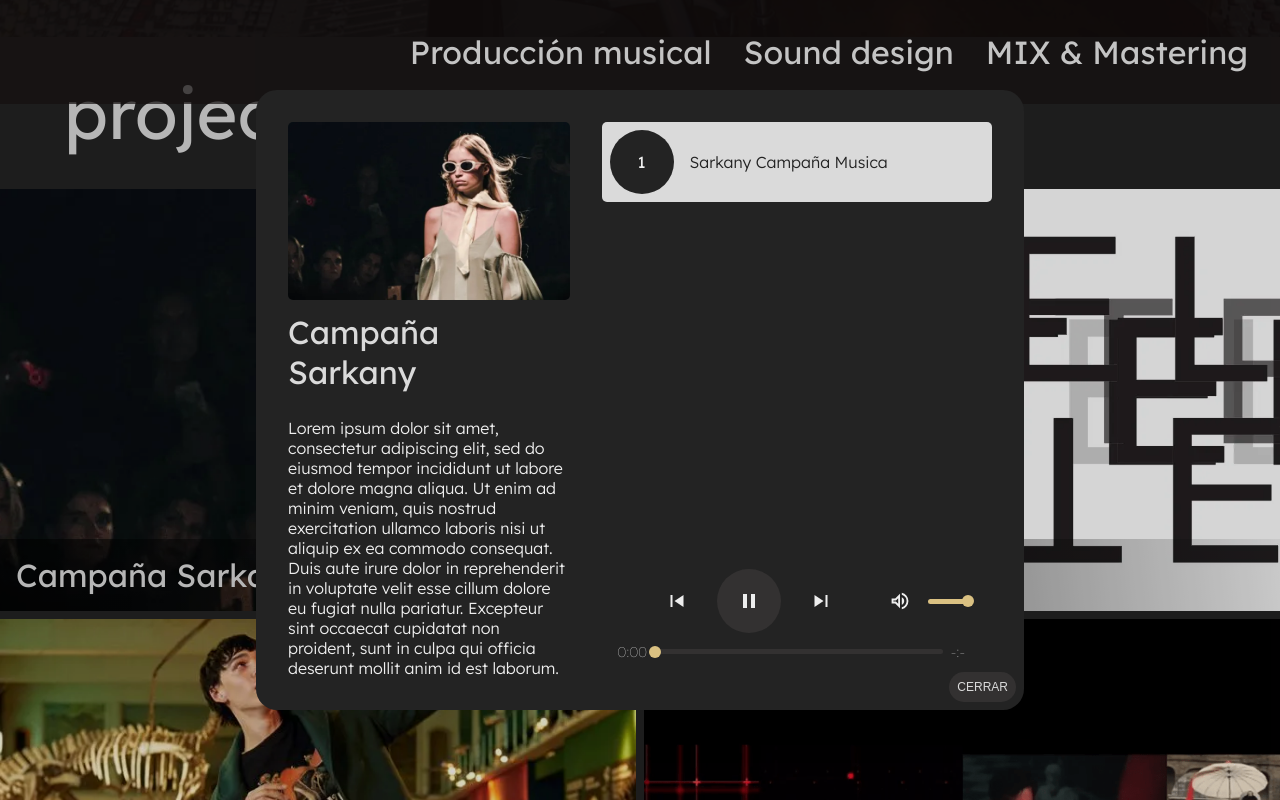
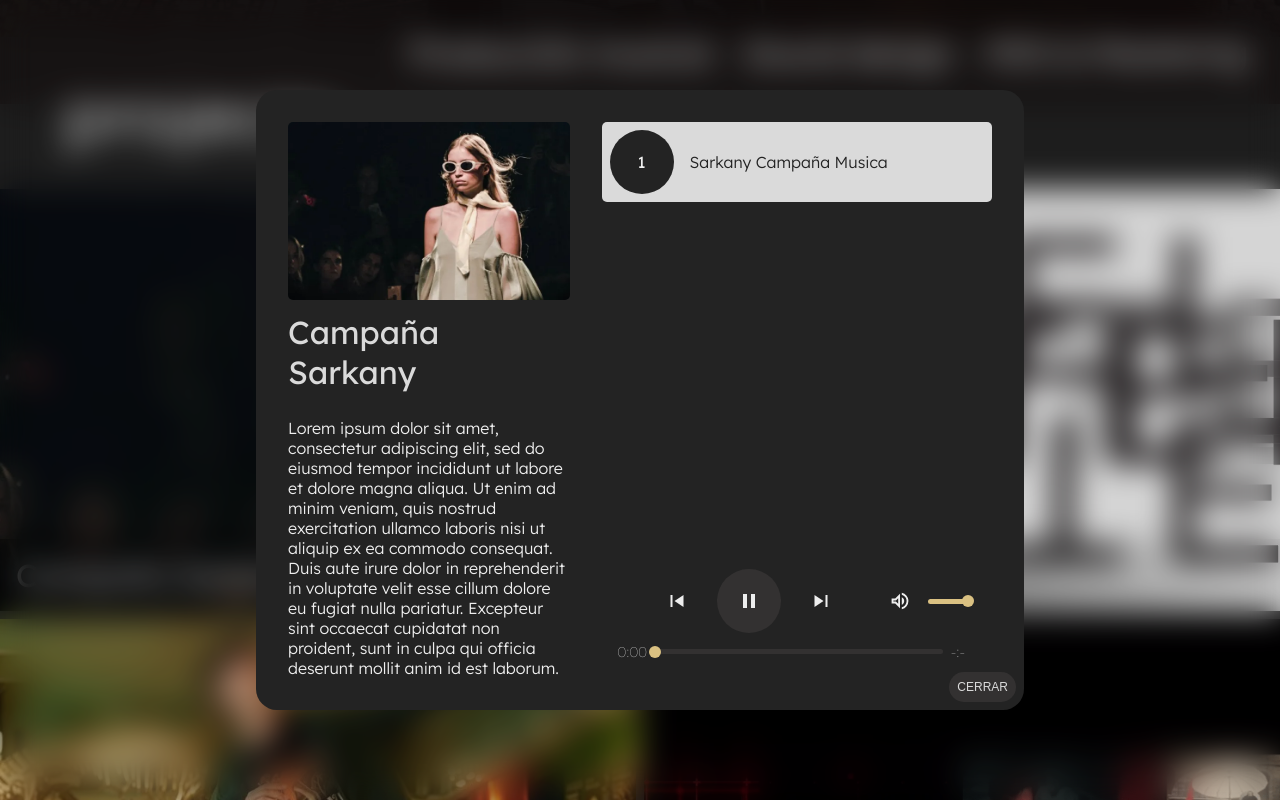
Before and after one commit to antoninosartori/ferla, a React (Vite) app: page / in a window 1280 px wide. Both pictures are taken after a click on the element "Campaña Sarkany". Shown: the part 763-1563 px from the top of the page. Built offline with nearby package versions, Linux system fonts and the light colour scheme.

Commit message:
Add blur when player is open. Issue: FER-14

```diff
--- a/src/components/Player/Player.css
+++ b/src/components/Player/Player.css
@@ -16,7 +16,7 @@
    height: 100%;
    width: 100%;
    background-color: rgba(0, 0, 0, 0.164);
-   filter: blur(100%);
+   backdrop-filter: blur(1rem);
 }
 
 .Player--closeBtn{
```
